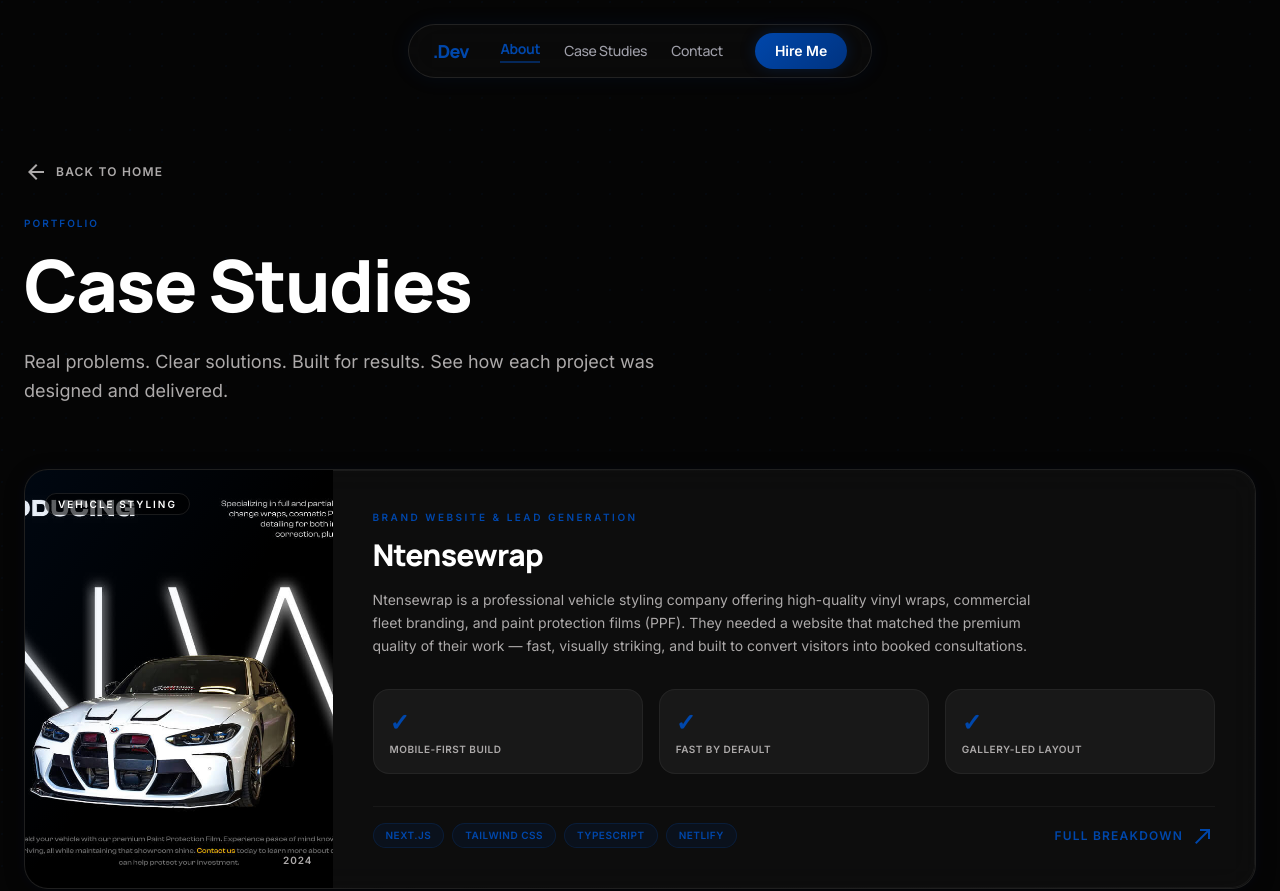
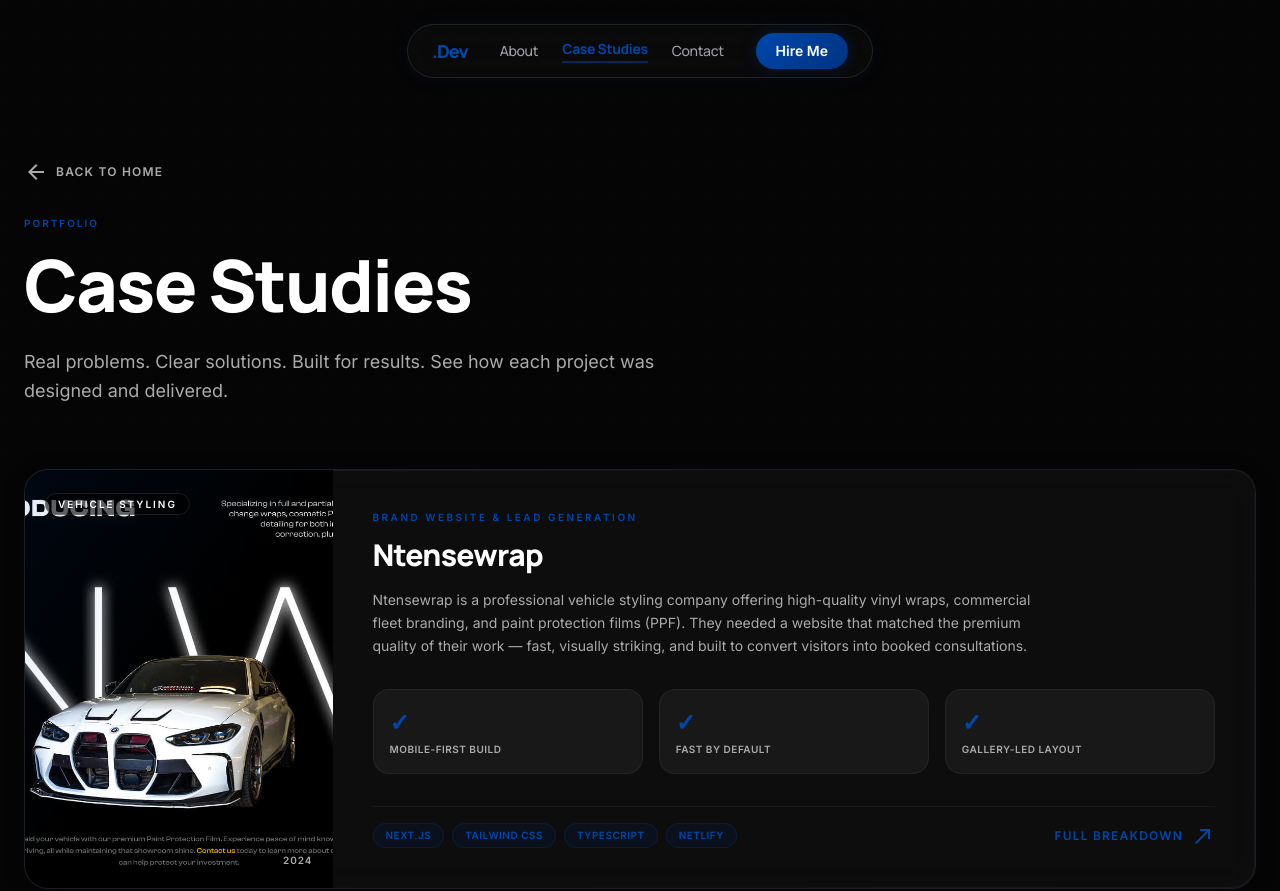
Before and after one commit to Idan-Garay/portfolio, an Astro site: page /case-studies in a window 1280 px wide. Shown: the top 891 px of the page. Built offline with nearby package versions, Linux system fonts and the light colour scheme; Astro itself is replaced by a stand-in of ours.

Commit message:
Initial updates on navigation

```diff
--- a/src/components/Nav.astro
+++ b/src/components/Nav.astro
@@ -1,20 +1,27 @@
 ---
+const pathname = Astro.url.pathname;
+
 const navLinks = [
-  { label: 'About', href: '#', active: true },
+  { label: 'About', href: '/' },
   { label: 'Case Studies', href: '/case-studies' },
   { label: 'Contact', href: '#' },
 ]
+
+function isActive(href: string) {
+  if (href === '/') return pathname === '/';
+  return pathname.startsWith(href);
+}
 ---
 
 <header class="fixed top-0 left-0 right-0 z-50 flex justify-center items-center w-full">
   <nav class="glass-nav rounded-full mt-6 mx-auto w-fit px-6 py-2 shadow-[0_0_30px_rgba(0,0,0,0.5)] flex items-center gap-8">
-    <span class="font-headline font-extrabold text-primary tracking-tighter text-lg">.Dev</span>
+    <a href="/" class="font-headline font-extrabold text-primary tracking-tighter text-lg">.Dev</a>
     <div class="hidden md:flex gap-6 items-center">
       {navLinks.map((link) => (
         <a
           class:list={[
             'font-headline text-sm tracking-tight transition-colors',
-            link.active
+            isActive(link.href)
               ? 'font-bold text-primary border-b-2 border-primary/50 pb-0.5'
               : 'font-medium text-zinc-400 hover:text-white',
           ]}
--- a/src/pages/case-studies.astro
+++ b/src/pages/case-studies.astro
@@ -60,7 +60,7 @@
 ---
 
 <Layout>
-  <Nav activePage="case-studies" />
+  <Nav />
 
   <main class="max-w-7xl mx-auto px-6 pt-40 pb-24">
 
```
